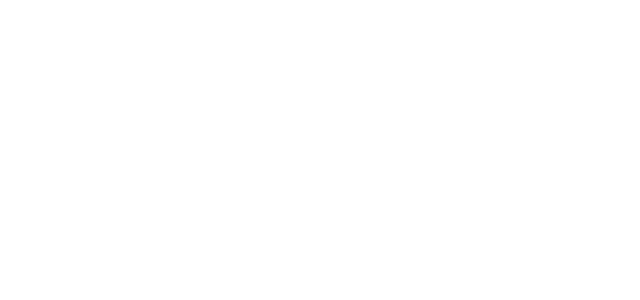
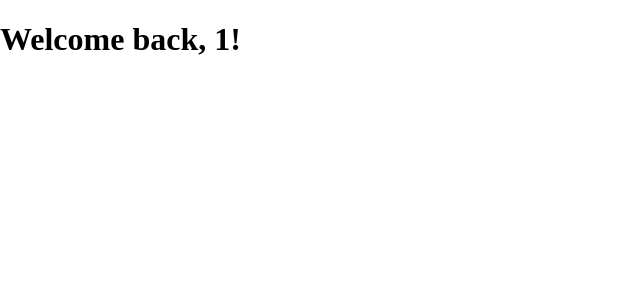
Before and after one commit to massimorabuffo/Eldoria-s-Eclipse, a React (Vite) app: page /1/1 in a window 1280 px wide. Before the commit this address had no page. Shown: the top 300 px of the page, without its empty margins (0-640 px from the left). Built offline with nearby package versions, Linux system fonts and the light colour scheme.

Commit message:
ultimo commit prima del merge

```diff
--- a/src/App.jsx
+++ b/src/App.jsx
@@ -7,7 +7,7 @@
     <>
     <Routes>
       <Route path="/" element={<Login />} />
-      <Route path="/game" element={<Game />} />
+      <Route path="/:user/:id" element={<Game />} />
     </Routes>
     </>
   )
--- a/src/Game.jsx
+++ b/src/Game.jsx
@@ -1,7 +1,10 @@
+import { useParams } from "react-router-dom"
+
 const Game = () => {
+    const {id} = useParams();
     return(
         <>
-        <h1>Game!</h1>
+        <h1>Welcome back, {id}!</h1>
         </>
     )
 }
--- a/src/Login.jsx
+++ b/src/Login.jsx
@@ -31,10 +31,9 @@
         const fetchData = async () => {
             const response = await fetch("http://localhost:3000/users");
             const dataJson = await response.json();
-            console.log(dataJson);
             dataJson.map(el => {
                 if(el.name === data.username && el.password === data.password){
-                    navigate('/game');
+                    navigate(`/${el.name}/${el.id}`);
                 } else{
                     setShowError(true);
                 }
@@ -47,7 +46,7 @@
         try{
             handleSubmit();
         } catch(error){
-            console.log(error);
+            console.error(error);
         }
     }, [counter])
 
```
